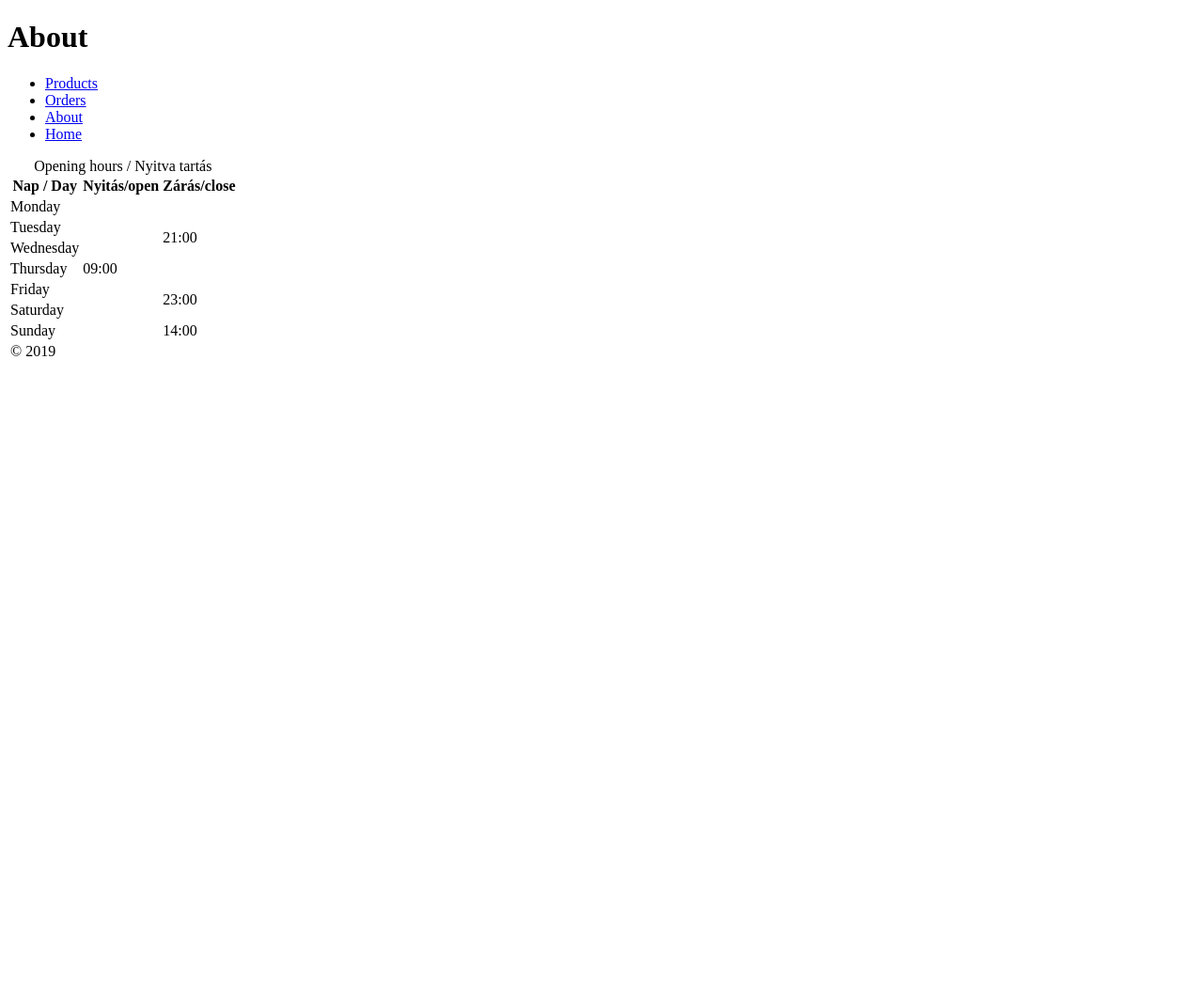
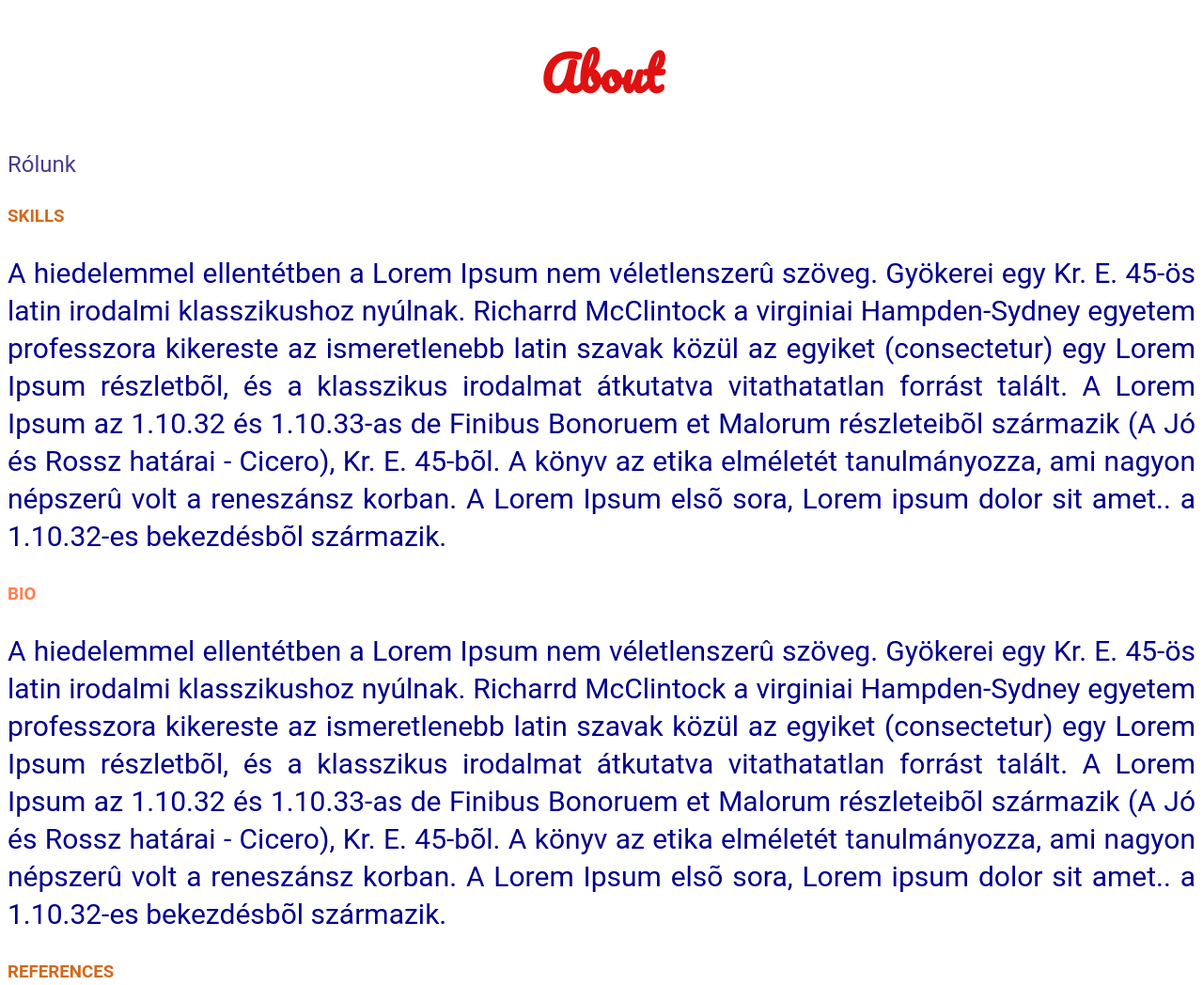
Before and after one commit to kincza1971/kincza1971.github.io, a plain HTML site: page about.html in a window 1280 px wide. Shown: the top 1048 px of the page at 94% size. Before the commit the page ends 800 px from the top, so only its background shows below. Drawn offline with Linux system fonts and the light colour scheme.

Commit message:
sprint 3 2020.07.15

```diff
--- a/about.html
+++ b/about.html
@@ -5,10 +5,28 @@
     <meta charset="UTF-8">
     <meta name="viewport" content="width=device-width, initial-scale=1.0">
     <title>About</title>
+    <link rel="stylesheet" href="/css/style.css">
 </head>
 
 <body>
     <h1>About</h1>
+    <p>Rólunk</p>
+    <h3 id="skillsh3">
+        SKILLS
+    </h3>
+    <p class="content">
+        A hiedelemmel ellentétben a Lorem Ipsum nem véletlenszerû szöveg. Gyökerei egy Kr. E. 45-ös latin irodalmi klasszikushoz nyúlnak. Richarrd McClintock a virginiai Hampden-Sydney egyetem professzora kikereste az ismeretlenebb latin szavak közül az egyiket (consectetur) egy Lorem Ipsum részletbõl, és a klasszikus irodalmat átkutatva vitathatatlan forrást talált. A Lorem Ipsum az 1.10.32 és 1.10.33-as de Finibus Bonoruem et Malorum részleteibõl származik (A Jó és Rossz határai - Cicero), Kr. E. 45-bõl. A könyv az etika elméletét tanulmányozza, ami nagyon népszerû volt a reneszánsz korban. A Lorem Ipsum elsõ sora, Lorem ipsum dolor sit amet.. a 1.10.32-es bekezdésbõl származik.
+    </p>
+    <H3 id="bioh3">BIO</H3>
+    <p class="content">
+        A hiedelemmel ellentétben a Lorem Ipsum nem véletlenszerû szöveg. Gyökerei egy Kr. E. 45-ös latin irodalmi klasszikushoz nyúlnak. Richarrd McClintock a virginiai Hampden-Sydney egyetem professzora kikereste az ismeretlenebb latin szavak közül az egyiket (consectetur) egy Lorem Ipsum részletbõl, és a klasszikus irodalmat átkutatva vitathatatlan forrást talált. A Lorem Ipsum az 1.10.32 és 1.10.33-as de Finibus Bonoruem et Malorum részleteibõl származik (A Jó és Rossz határai - Cicero), Kr. E. 45-bõl. A könyv az etika elméletét tanulmányozza, ami nagyon népszerû volt a reneszánsz korban. A Lorem Ipsum elsõ sora, Lorem ipsum dolor sit amet.. a 1.10.32-es bekezdésbõl származik.
+    </p>
+      <h3>
+          References
+      </h3>
+    <p>
+        A hiedelemmel ellentétben a Lorem Ipsum nem véletlenszerû szöveg. Gyökerei egy Kr. E. 45-ös latin irodalmi klasszikushoz nyúlnak. Richarrd McClintock a virginiai Hampden-Sydney egyetem professzora kikereste az ismeretlenebb latin szavak közül az egyiket (consectetur) egy Lorem Ipsum részletbõl, és a klasszikus irodalmat átkutatva vitathatatlan forrást talált. A Lorem Ipsum az 1.10.32 és 1.10.33-as de Finibus Bonoruem et Malorum részleteibõl származik (A Jó és Rossz határai - Cicero), Kr. E. 45-bõl. A könyv az etika elméletét tanulmányozza, ami nagyon népszerû volt a reneszánsz korban. A Lorem Ipsum elsõ sora, Lorem ipsum dolor sit amet.. a 1.10.32-es bekezdésbõl származik.
+    </p>
     <ul>
         <li><a href="/pages/products.html">Products</a></li>
         <li><a href="/pages/orders.html">Orders</a></li>
--- /dev/null
+++ b/css/style.css
@@ -0,0 +1,38 @@
+
+@import url('https://fonts.googleapis.com/css2?family=Courgette&family=Pacifico&display=swap');
+
+h1 {
+    color: #df1111;
+    font-family: 'Pacifico',cursive;
+    font-size: 50px;
+    font-weight: 700;
+    text-align: center;
+  }
+h3 {
+    color: chocolate;
+    font-family: 'Roboto',sans-serif;
+    text-transform: uppercase;
+}
+#bioh3 {
+    color: coral;
+}
+p  {
+    color: darkslateblue;
+    font-family: 'Roboto',sans-serif;
+    font-size: 24px;
+    text-align: justify;
+    line-height: 40px;
+
+}
+.content {
+      color: darkblue;
+      font-family: 'Roboto',sans-serif;
+      font-size: 30px;
+      text-align: justify;
+      line-height: 40px;
+  }
+
+  img {
+      width: 200px;
+      height: 200px;
+  }
--- /dev/null
+++ b/css/style_save.css
@@ -0,0 +1,16 @@
+@font-face {
+    font-family: sajat-light;
+    src: url(/css/fonts/wishper-script/Wishper-Script.ttf);
+    font-weight: 300;
+}
+
+@font-face {
+    font-family: sajat-bold;
+    src: url(/css/fonts/wishper-script/Wishper-Script.ttf);
+    font-weight: 700;
+}
+@font-face {
+    font-family: sajat-normal;
+    src: url(/css/fonts/wishper-script/Wishper-Script.ttf);
+    font-weight: 500;
+}
```
Also changed, not shown: index.html (+1 -0 lines), css/fonts/wishper-script/1.jpg (added), css/fonts/wishper-script/READ ME !!!.txt (added), css/fonts/wishper-script/Wishper-Script.ttf (added).
